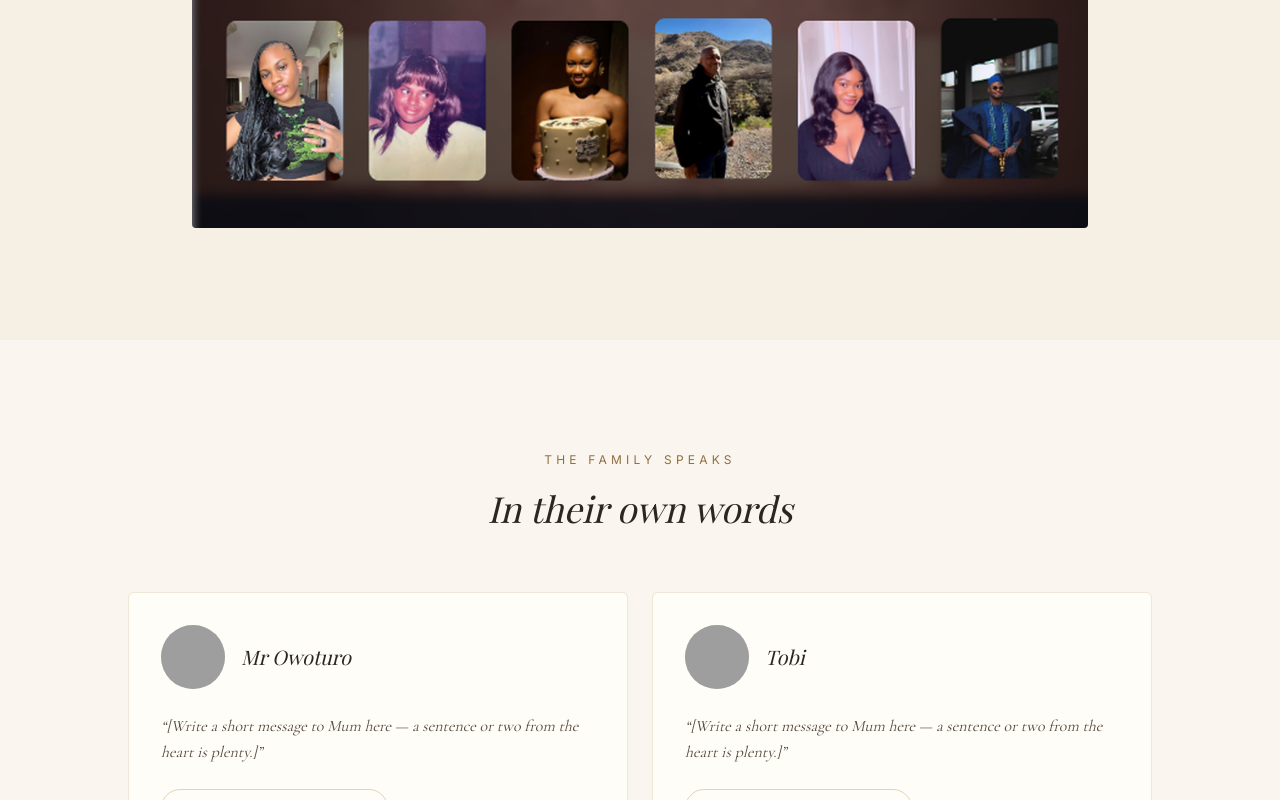
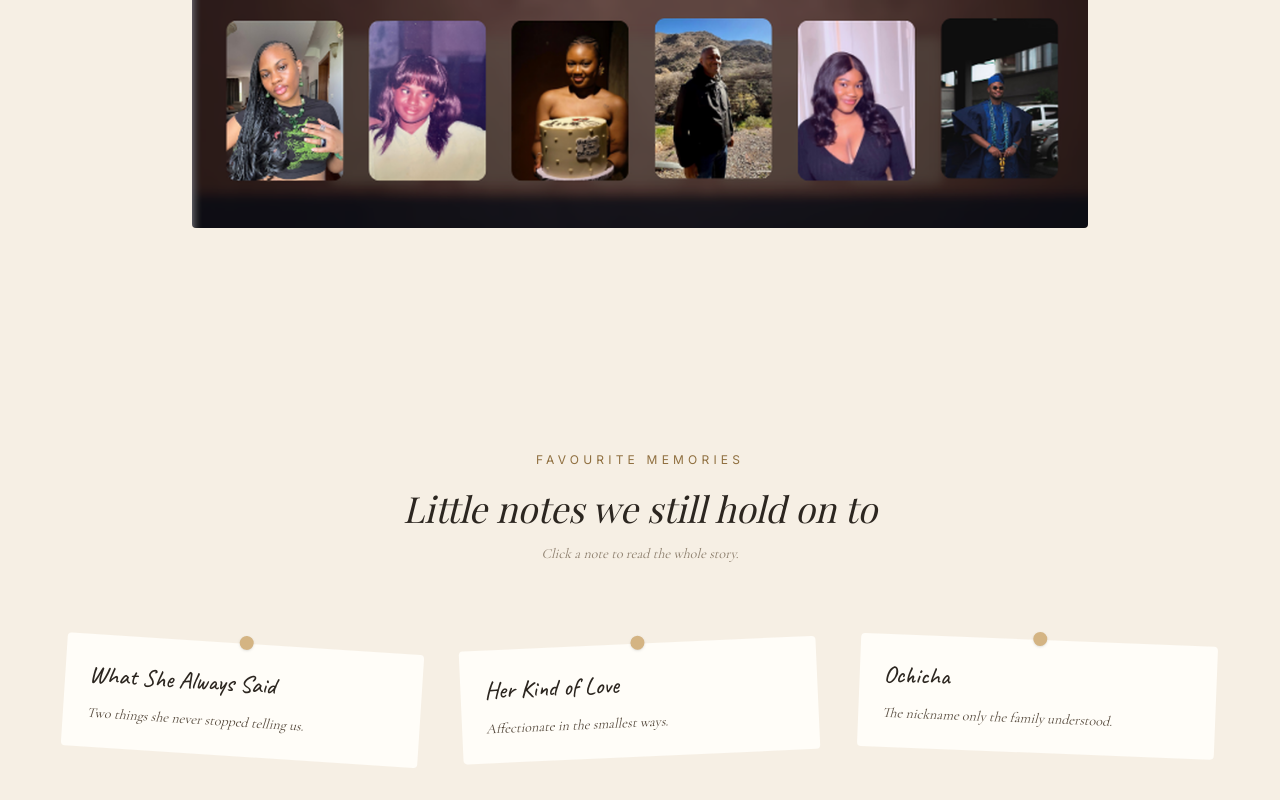
Before and after one commit to RandomProjects101/TheOwoturoFamily, a Next.js app: page / in a window 1280 px wide. Shown: the part 2000-2800 px from the top of the page. Built offline with nearby package versions, Linux system fonts and the light colour scheme; grey boxes are pictures that could not be loaded.

Commit message:
Temporarily disable Family Speaks section
Unplugged from the page render and side nav for now, per request.
Component and its content are untouched — just re-add the import,
<FamilySpeaks /> line, and the ProgressNav entry to bring it back.

Co-Authored-By: Claude Sonnet 5 <noreply@anthropic.com>

```diff
--- a/app/page.tsx
+++ b/app/page.tsx
@@ -9,7 +9,8 @@ import { ProgressNav } from "@/components/layout/ProgressNav";
 import { Hero } from "@/components/landing/Hero";
 import { IntroSection } from "@/components/sections/IntroSection";
 import { FamilyGallery } from "@/components/sections/FamilyGallery";
-import { FamilySpeaks } from "@/components/sections/FamilySpeaks";
+// FamilySpeaks temporarily disabled — re-add the import and <FamilySpeaks />
+// below (and its ProgressNav entry) when it's ready to go back in.
 import { FavouriteMemories } from "@/components/sections/FavouriteMemories";
 import { Timeline } from "@/components/sections/Timeline";
 import { PhotoWall } from "@/components/sections/PhotoWall";
@@ -41,7 +42,6 @@ export default function Home() {
           <Hero />
           <IntroSection />
           <FamilyGallery />
-          <FamilySpeaks />
           <FavouriteMemories />
           <Timeline />
           <PhotoWall />
--- a/components/layout/ProgressNav.tsx
+++ b/components/layout/ProgressNav.tsx
@@ -7,7 +7,7 @@ export const JOURNEY_SECTIONS = [
   { id: "hero", label: "Welcome" },
   { id: "intro", label: "Introduction" },
   { id: "gallery", label: "Family Gallery" },
-  { id: "voices", label: "The Family Speaks" },
+  // { id: "voices", label: "The Family Speaks" }, — re-add alongside FamilySpeaks in app/page.tsx
   { id: "memories", label: "Favourite Memories" },
   { id: "timeline", label: "Her Timeline" },
   { id: "wall", label: "Photo Wall" },
```
